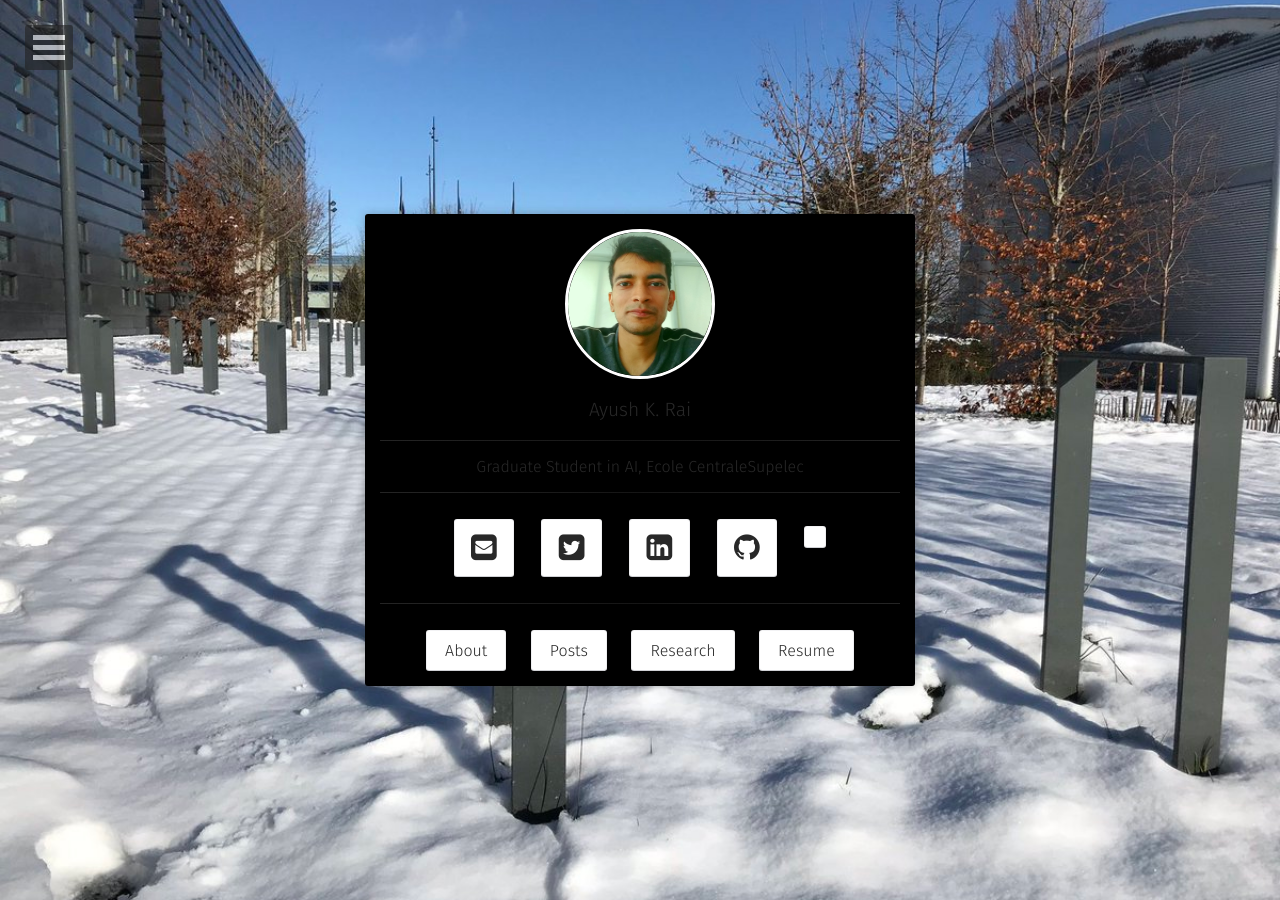
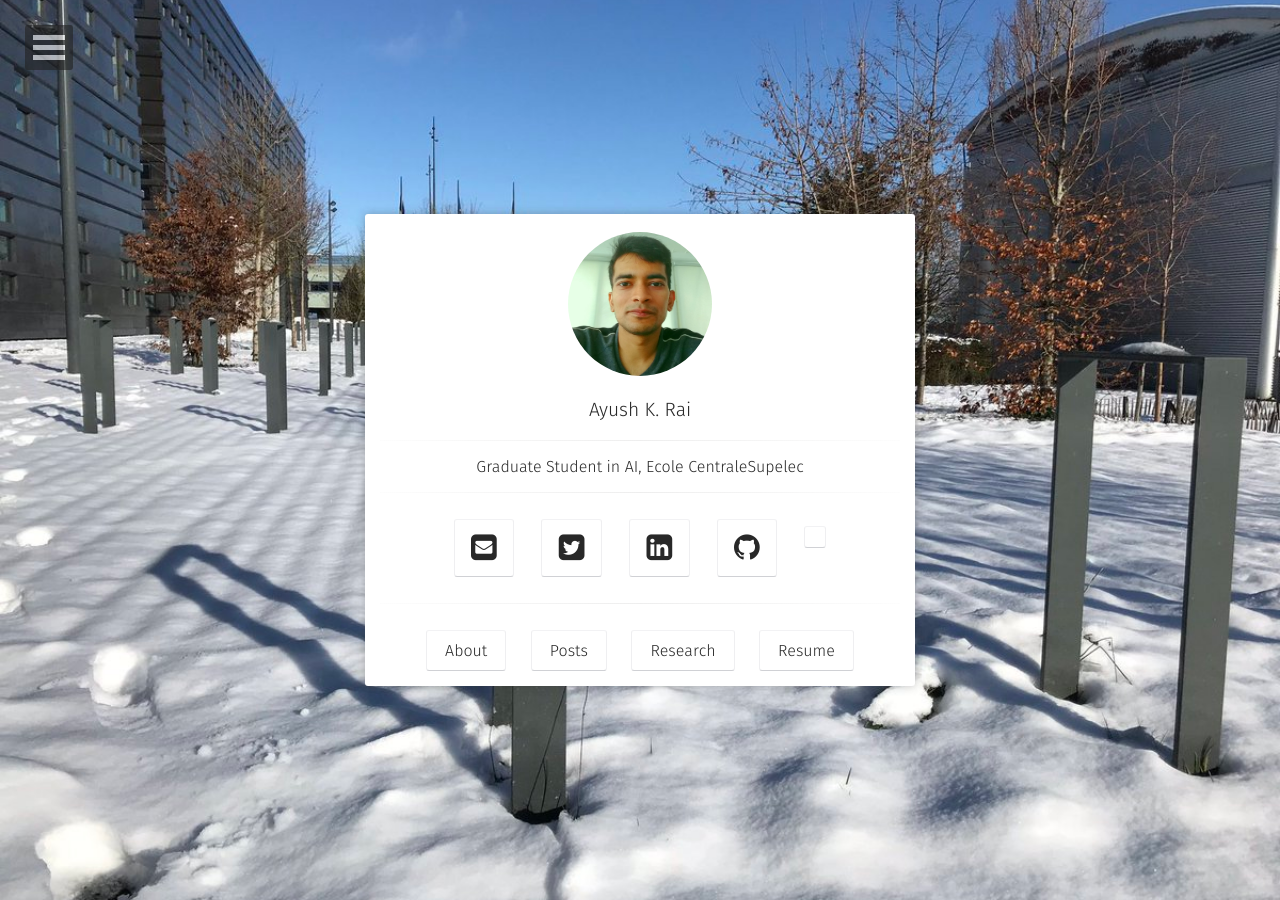
Before and after one commit to rayush7/rayush7.github.io, a Jekyll site: the page built from index.html, in a window 1280 px wide. Built offline with Jekyll 4.4.1, drawn with Linux system fonts in a browser that asks for light colours; some web fonts are replaced; a style sheet for code colours, icons or effects is not loaded.

```diff
--- a/_sass/site.scss
+++ b/_sass/site.scss
@@ -75,7 +75,7 @@
 	padding-right: 15px;
 	padding-left: 15px;
 	@include center-block();
-	background-color: $black;
+	background-color: $white;
 	color: $color_shark;
 	z-index: 1;
 	border-radius: 3px;
```
